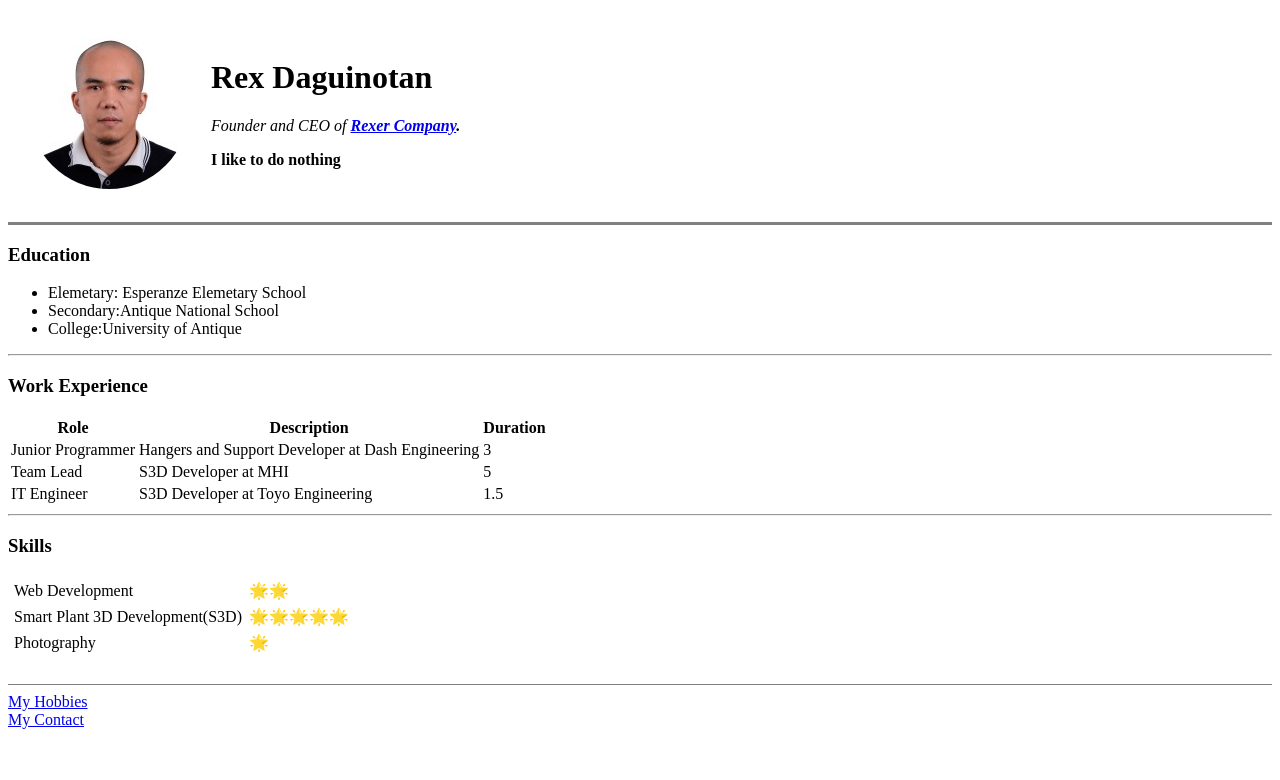
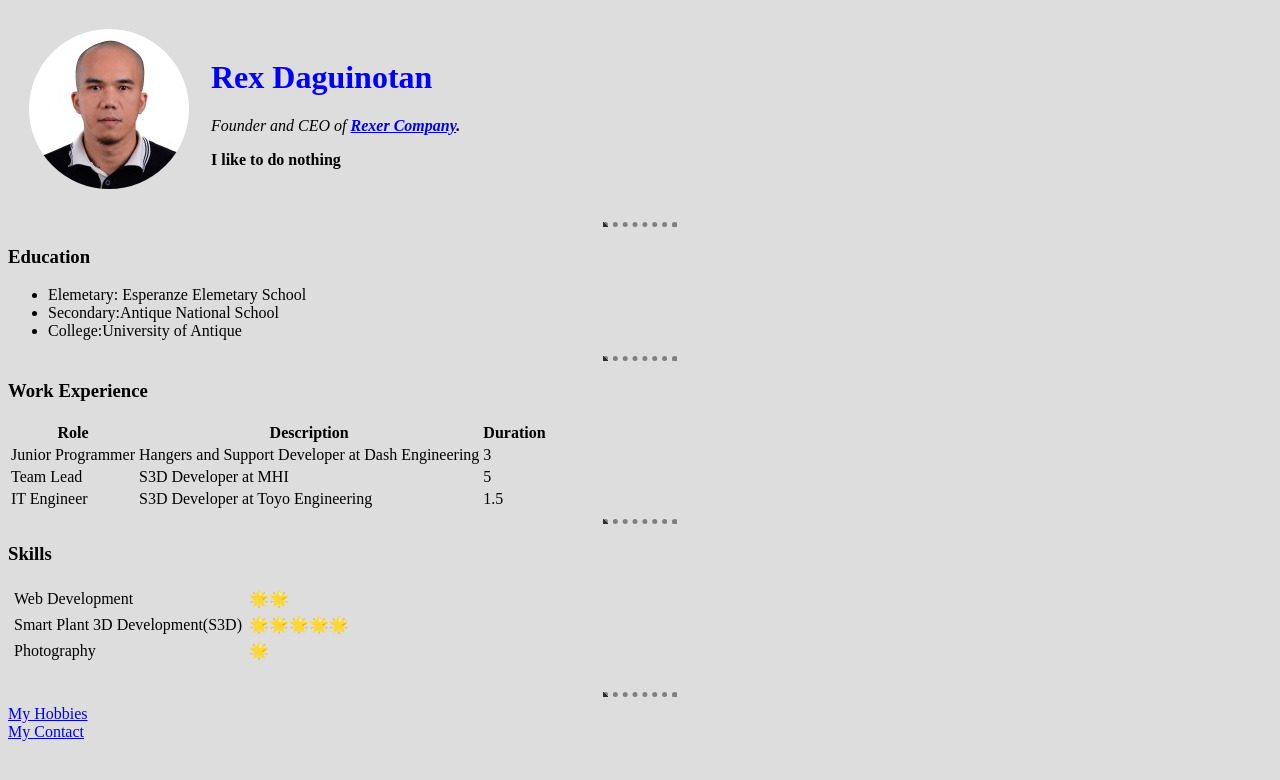
Before and after one commit to rexer2012/MyCV, a plain HTML site: page index.html in a window 1280 px wide. Drawn offline with Linux system fonts and the light colour scheme.

Commit message:
Update001

```diff
--- /dev/null
+++ b/css/styles.css
@@ -0,0 +1,15 @@
+body {
+  background-color:  #dddddd;
+}
+
+h1{
+  color: blue;
+}
+
+hr{
+  border-top-style: dotted;
+  border-bottom-style: none;
+  border-color: grey;
+  border-width: 5px;
+  width: 5%;
+}
--- a/index.html
+++ b/index.html
@@ -5,6 +5,7 @@
 <head>
   <meta charset="utf-8">
   <title>Rex Daguinotan Personal Site</title>
+  <link rel="stylesheet" href="css/styles.css">
 </head>
 <!--Body-->
 
@@ -18,7 +19,7 @@
     </tr>
   </table>
 
-  <hr size ="3" noshade>
+  <hr>
   <h3>Education</h3>
 <ul>
   <li>Elemetary: Esperanze Elemetary School</li>
@@ -66,7 +67,7 @@
   </tr>
 </table>
 <br>
-<hr size ="1" noshade>
+<hr>
 <a href="hobbies.html">My Hobbies</a>
 <br>
 <a href="Contact.html">My Contact</a>
```
Also changed, not shown: Contact.html (+2 -1 lines), hobbies.html (+2 -1 lines).
